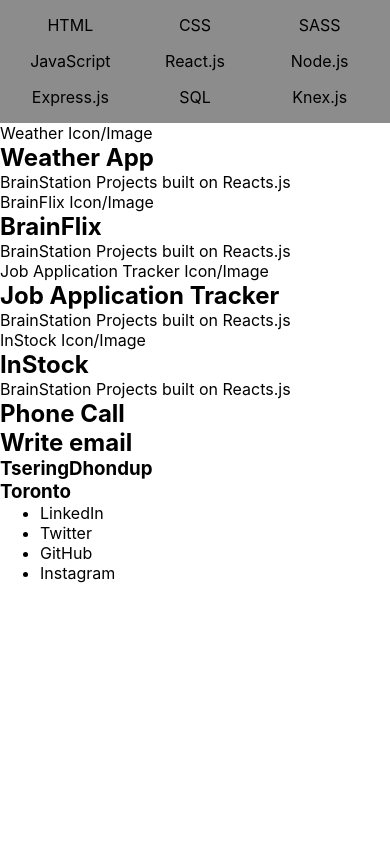
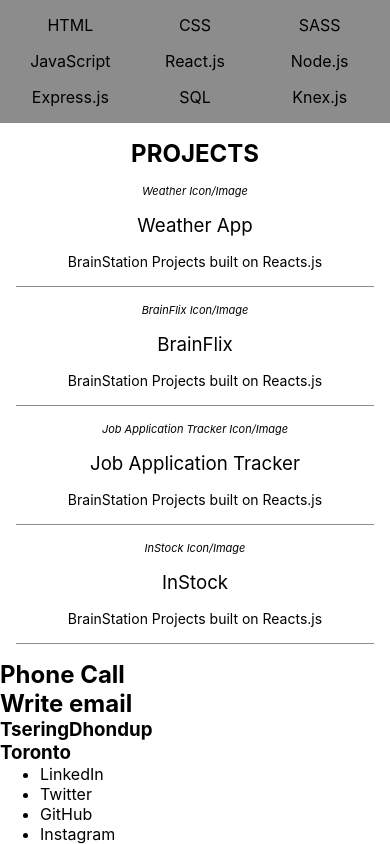
Before and after one commit to Tsedhondup/Portfolio, a React (Create React App) app: page / in a window 390 px wide. Shown: the part 1350-2194 px from the top of the page. Before the commit the page ends 1933 px from the top, so only its background shows below. Built offline with nearby package versions, Linux system fonts and the light colour scheme.

Commit message:
mobile styles for project section completed

```diff
--- a/src/Components/Works/Works.js
+++ b/src/Components/Works/Works.js
@@ -1,16 +1,18 @@
+import "./Works.scss";
 const Works = () => {
   return (
     <section className="project-container">
+      <h2 className="project-container__title">Projects</h2>
       <section className="projects">
         <p className="projects__thumbnail">Weather Icon/Image</p>
-        <h2 className="projects__header">Weather App</h2>
+        <h3 className="projects__header">Weather App</h3>
         <p className="projects__description">
           BrainStation Projects built on Reacts.js
         </p>
       </section>
       <section className="projects">
         <p className="projects__thumbnail">BrainFlix Icon/Image</p>
-        <h2 className="projects__header">BrainFlix</h2>
+        <h3 className="projects__header">BrainFlix</h3>
         <p className="projects__description">
           BrainStation Projects built on Reacts.js
         </p>
@@ -19,14 +21,14 @@ const Works = () => {
         <p className="projects__thumbnail">
           Job Application Tracker Icon/Image
         </p>
-        <h2 className="projects__header">Job Application Tracker</h2>
+        <h3 className="projects__header">Job Application Tracker</h3>
         <p className="projects__description">
           BrainStation Projects built on Reacts.js
         </p>
       </section>
       <section className="projects">
         <p className="projects__thumbnail">InStock Icon/Image</p>
-        <h2 className="projects__header">InStock</h2>
+        <h3 className="projects__header">InStock</h3>
         <p className="projects__description">
           BrainStation Projects built on Reacts.js
         </p>
--- a/src/Components/Works/Works.scss
+++ b/src/Components/Works/Works.scss
@@ -1,2 +1,34 @@
 @import "../../styles/partials/mixins";
 @import "../../styles/partials/_variables";
+
+.project-container {
+  padding-top: $mobile-margin;
+  padding-left: $mobile-margin;
+  padding-right: $mobile-margin;
+  &__title {
+    padding-bottom: $mobile-margin;
+    text-align: center;
+    text-transform: uppercase;
+  }
+}
+.projects {
+  border-bottom: 1px solid $gray;
+  margin-bottom: $mobile-margin;
+  &__thumbnail {
+    text-align: center;
+    font-style: italic;
+    font-size: 11px;
+  }
+  &__header {
+    padding-top: $mobile-margin;
+    font-weight: normal;
+    text-align: center;
+    // font-size: 22px;
+  }
+  &__description {
+    padding-top: $mobile-margin;
+    padding-bottom: $mobile-margin;
+    text-align: center;
+    font-size: 14px;
+  }
+}
```
